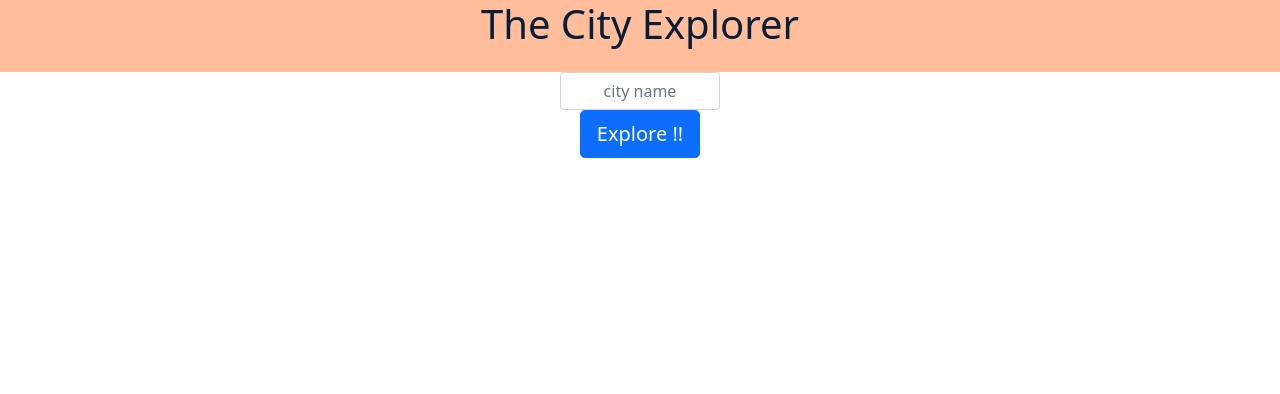
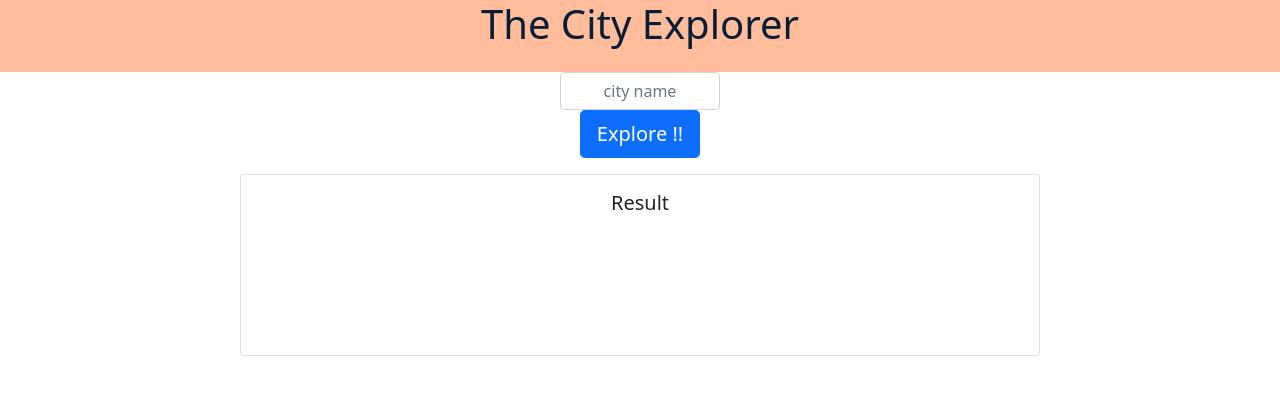
Before and after one commit to ferasezzaldeen/city-explorer, a React (Create React App) app: page / in a window 1280 px wide. Shown: the top 394 px of the page. Built offline with nearby package versions, Linux system fonts and the light colour scheme.

Commit message:
finish the css

```diff
--- a/src/App.js
+++ b/src/App.js
@@ -2,9 +2,8 @@ import React from 'react';
 import axios from 'axios';
 import 'bootstrap/dist/css/bootstrap.min.css';
 import Header from './component/Header';
-import Form from 'react-bootstrap/Form';
-import Button from 'react-bootstrap/Button';
 import Forms from './component/Forms';
+import Card from 'react-bootstrap/Card'
 class App extends React.Component {
 
   constructor(props) {
@@ -65,11 +64,31 @@ class App extends React.Component {
       <div>
         <Header />
         <Forms getInfo={this.getInfo} />
-        <p>{this.state.locData.display_name}</p>
+
+        <Card className='card' style={{ width: '50em' }}>
+
+          <Card.Body>
+            <Card.Title className='title'>Result</Card.Title>
+            <Card.Text>
+              <Card.Body className='name' ><p>{this.state.locData.display_name}</p></Card.Body>
+              <Card.Body  className='lon'><p>{this.state.locData.lon}</p></Card.Body>
+              <Card.Body  className='lat'><p>{this.state.locData.lat}</p></Card.Body>
+              <Card.Body className='error'> {this.state.displayErrMsg && this.state.errorMsg}</Card.Body>
+
+
+
+              {this.state.displayMap && <Card.Img variant="top" src={`https://maps.locationiq.com/v3/staticmap?key=pk.7997b5fb49bb59f5e576e07f957b02bf&center=${this.state.locData.lat},${this.state.locData.lon}&zoom=<zoom>&size=<width>x<height>&format=<format>&maptype=<MapType>&markers=icon:<icon>|<latitude>,<longitude>&markers=icon:<icon>|<latitude>,<longitude>`} />}
+            </Card.Text>
+
+          </Card.Body>
+        </Card>
+
+
+        {/* <p>{this.state.locData.display_name}</p>
         <p>{this.state.locData.lon}</p>
         <p>{this.state.locData.lat}</p>
         {this.state.displayErrMsg && this.state.errorMsg}
-        {this.state.displayMap && <img src={`https://maps.locationiq.com/v3/staticmap?key=pk.7997b5fb49bb59f5e576e07f957b02bf&center=${this.state.locData.lat},${this.state.locData.lon}&zoom=<zoom>&size=<width>x<height>&format=<format>&maptype=<MapType>&markers=icon:<icon>|<latitude>,<longitude>&markers=icon:<icon>|<latitude>,<longitude>`} alt='map' />}
+        {this.state.displayMap && <img src={`https://maps.locationiq.com/v3/staticmap?key=pk.7997b5fb49bb59f5e576e07f957b02bf&center=${this.state.locData.lat},${this.state.locData.lon}&zoom=<zoom>&size=<width>x<height>&format=<format>&maptype=<MapType>&markers=icon:<icon>|<latitude>,<longitude>&markers=icon:<icon>|<latitude>,<longitude>`} alt='map' />} */}
 
       </div>
 
--- a/src/index.css
+++ b/src/index.css
@@ -31,3 +31,28 @@ body{
    text-align: center;
    margin: auto;
  }
+ .card{
+   margin: auto;
+ }
+
+ .name{
+  font-weight: bolder;
+  font-size: 1.5em;
+  margin:  -15px 0px;
+ }
+ .lon{
+  font-size: 1.5em;
+  margin:  -15px 0px;
+ }
+ .lat{
+  font-size: 1.5em;
+  margin:  -15px 0px;
+ }
+
+
+
+ .error{
+  font-weight: bolder;
+  font-size: 2em;
+  color: rgb(190, 17, 17);
+ }
```
